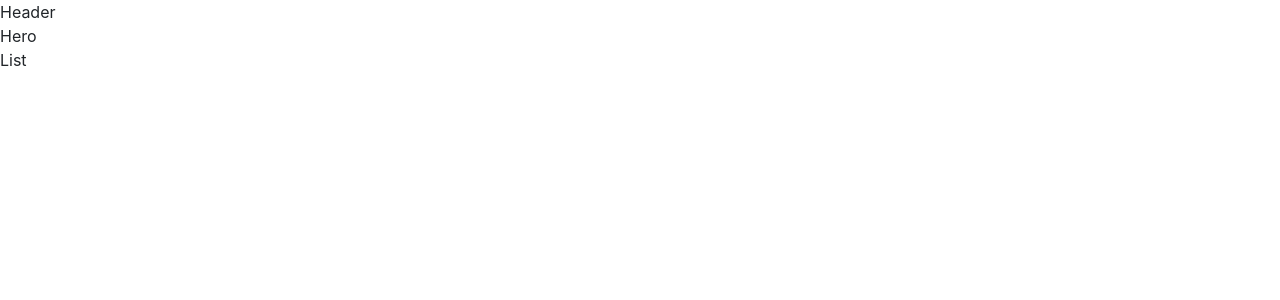
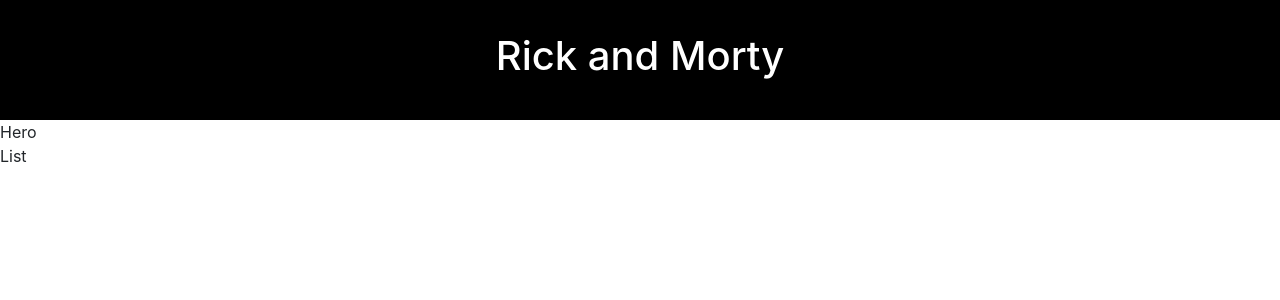
Before and after one commit to airowl/react-api-rick-morty, a React (Create React App) app: page / in a window 1280 px wide. Shown: the top 300 px of the page. Built offline with nearby package versions, Linux system fonts and the light colour scheme.

Commit message:
header section

```diff
--- a/src/header.js
+++ b/src/header.js
@@ -1,9 +1,12 @@
-import React from 'react'
+import React from 'react';
+import './header.scss';
 
 const Header = () => {
   return (
-    <header className=''>
-      Header
+    <header>
+      <div className='container h-100 d-flex align-items-center justify-content-center'>
+            <h1>Rick and Morty</h1>
+      </div>
     </header>
   )
 }
--- /dev/null
+++ b/src/header.scss
@@ -0,0 +1,5 @@
+header{
+  height: 15vh;
+  background-color: black;
+  color: white;
+}
```
